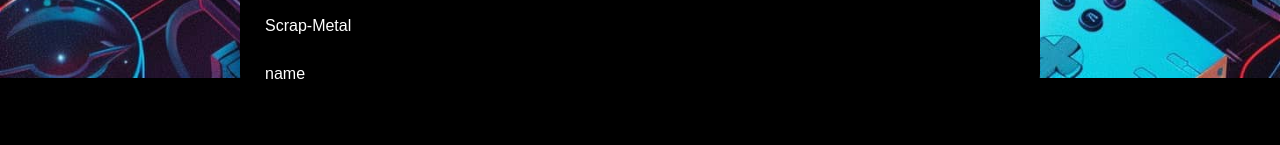
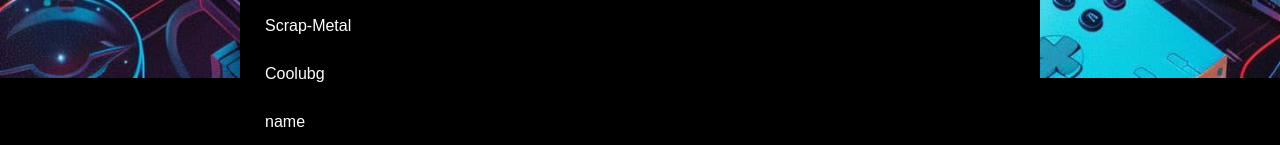
Before and after one commit to masonfrashier50/masonfrashier50.github.io, a plain HTML site: page myStuff.html in a window 1280 px wide. Shown: the part 639-784 px from the top of the page. Drawn offline with Linux system fonts and the light colour scheme.

Commit message:
added link

```diff
--- a/myStuff.html
+++ b/myStuff.html
@@ -31,8 +31,10 @@
                     <li><a href="https://faf-games.github.io/">FAF-games</a></li>
                     <li><a href="https://ovo-game.github.io/">OVO-games</a></li>
                     <li><a href="https://scrap-metal.github.io/">Scrap-Metal</a></li>
+                    <li><a href="https://coolubg.github.io/#google_vignette">Coolubg</a></li>
 
-                    <!--COPY BEFORE CHANGING-->
+
+                    <!--DO NOT CHANGE! COPY ONLY!-->
                     <li><a href="add link">name</a></li>
                 </ul>
             </div>
```
